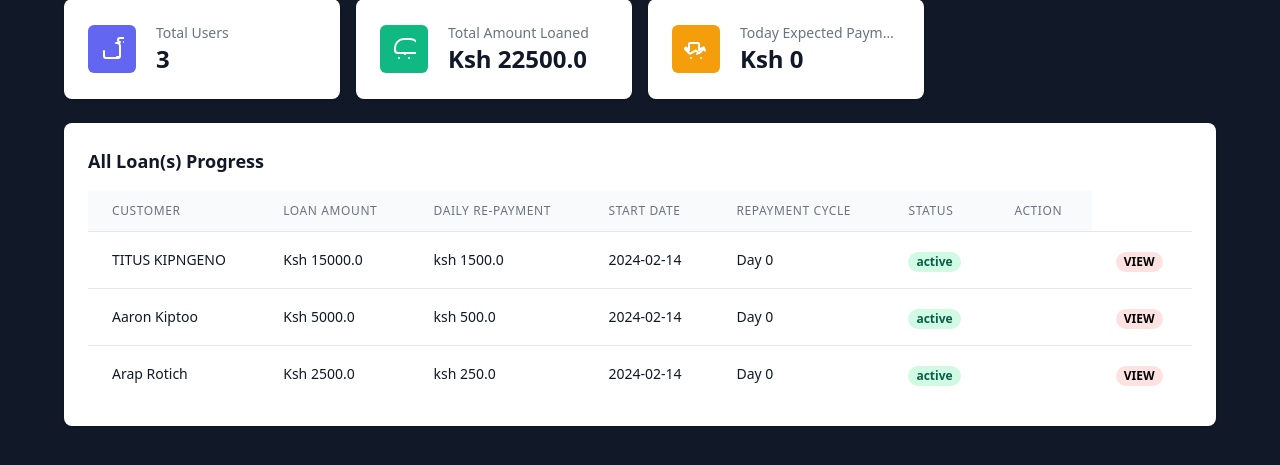
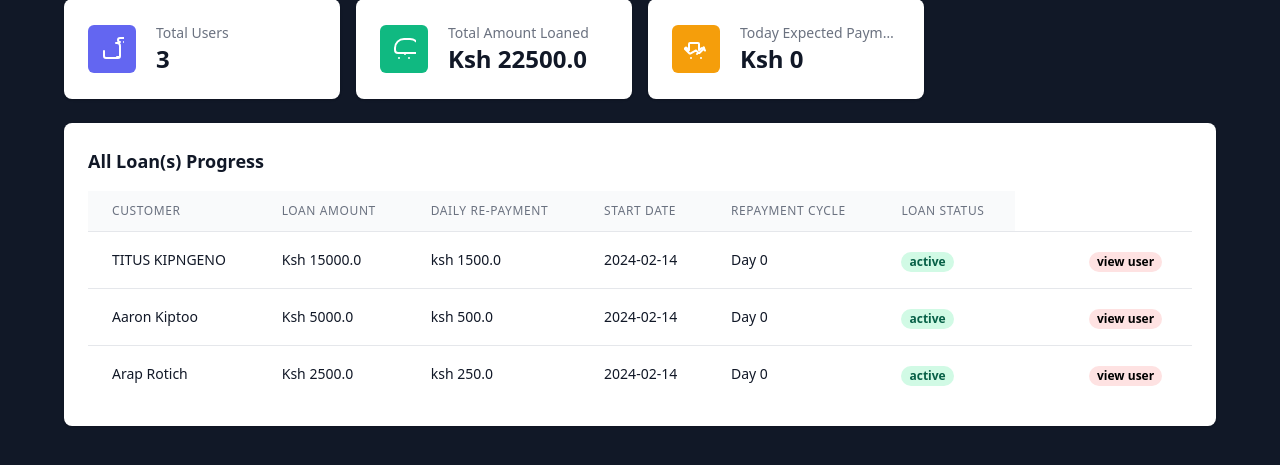
Before and after one commit to sirrotich/loan-app, a Flask app: page / in a window 1280 px wide. Shown: the part 165-630 px from the top of the page. Run offline with Flask 3, Linux system fonts and the light colour scheme.

Commit message:
update user

```diff
--- a/templates/home.html
+++ b/templates/home.html
@@ -160,12 +160,9 @@
                                 </th>
                                 <th scope="col"
                                     class="px-6 py-3 text-left text-xs font-medium text-gray-500 uppercase tracking-wider">
-                                    Status
+                                    Loan Status
                                 </th>
-                                <th scope="col"
-                                    class="px-6 py-3 text-left text-xs font-medium text-gray-500 uppercase tracking-wider">
-                                    action
-                                </th>
+
                             </tr>
 
                         </thead>
@@ -197,7 +194,7 @@
                                 <td class="px-6 py-4 whitespace-nowrap">
                                     <a href="/user/{{ loan.user.id }}"
                                         class="px-2 inline-flex text-xs leading-5 font-semibold rounded-full bg-red-100 text-grey-800">
-                                        VIEW
+                                        view user
                                     </a>
                                 </td>
 
```
